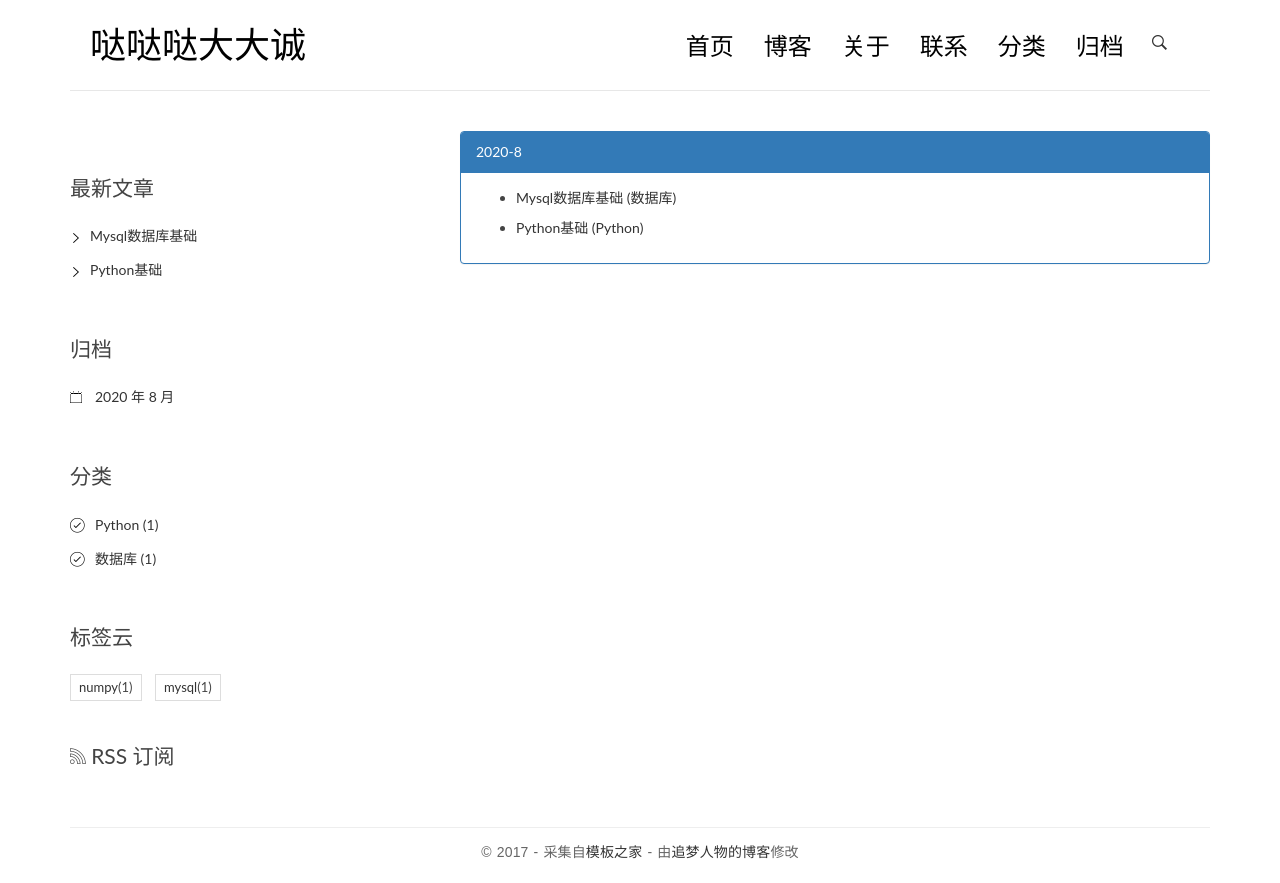
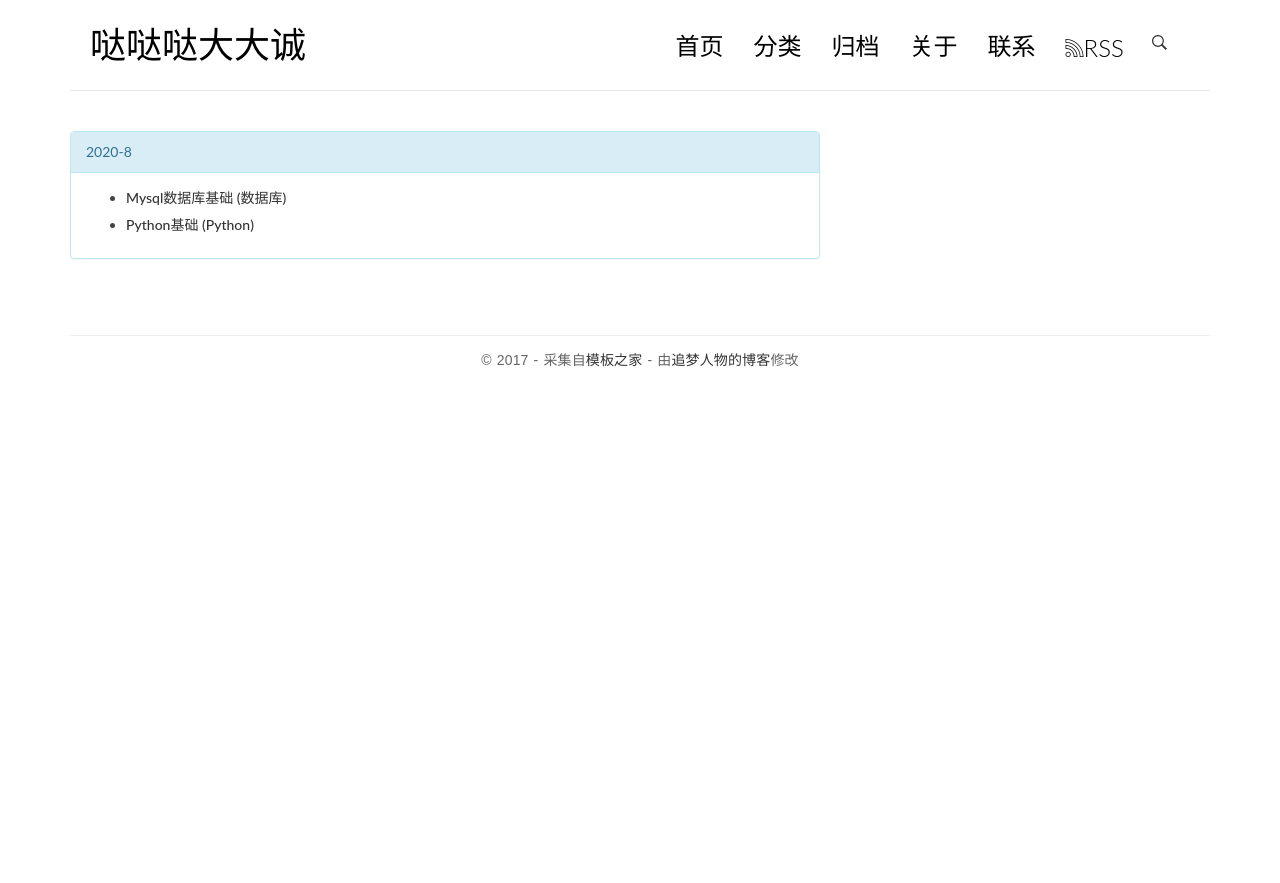
Before and after one commit to daacheng/cheng_blog, a Django app: page /show_archives/ in a window 1280 px wide. After the commit the page ends 367 px from the top, so only its background shows below. Run offline with Django 3.2, Linux system fonts and the light colour scheme; data comes from the database, SQL or seed files in the repository; some libraries are stand-ins or nearby versions.

Commit message:
页面调整 Signed-off-by: luzhicheng <luzhicheng@whbaihongsoft.com>

```diff
--- a/blog_app/views.py
+++ b/blog_app/views.py
@@ -132,7 +132,6 @@ def show_archives(request):
         post_list = Post.objects.filter(create_time__year=year,
                                         create_time__month=month)
         archives_info['{}-{}'.format(year, month)] = post_list
-    print(create_time_set)
     return render(request, 'blog_app/archives.html', context={'archives_info': archives_info})
 
 
--- a/templates/base.html
+++ b/templates/base.html
@@ -28,7 +28,6 @@
     <script src="{% static 'blog_app/js/bootstrap.min.js' %}"></script>
     <script src="{% static 'blog_app/js/pace.min.js' %}"></script>
     <script src="{% static 'blog_app/js/modernizr.custom.js' %}"></script>
-
     <style>
     .codehilite {
       padding: 0;
@@ -90,12 +89,16 @@
 
                     <div class="collapse navbar-collapse" id="bs-example-navbar-collapse-1">
                         <ul class="nav navbar-nav navbar-right">
-                            <li class="cl-effect-11"><a href="index.html" data-hover="首页">首页</a></li>
-                            <li class="cl-effect-11"><a href="full-width.html" data-hover="博客">博客</a></li>
+                            <li class="cl-effect-11"><a href="{% url 'blog_app:index' %}" data-hover="首页">首页</a></li>
+                            <li class="cl-effect-11"><a href="{% url 'blog_app:show_categorys' %}" data-hover="分类">分类</a></li>
+                            <li class="cl-effect-11"><a href="{% url 'blog_app:show_archives' %}" data-hover="归档">归档</a></li>
                             <li class="cl-effect-11"><a href="about.html" data-hover="关于">关于</a></li>
                             <li class="cl-effect-11"><a href="contact.html" data-hover="联系">联系</a></li>
-                            <li class="cl-effect-11"><a href="{% url 'blog_app:show_categorys' %}" data-hover="分类">分类</a></li>
-                            <li class="cl-effect-11"><a href="{% url 'blog_app:show_archives' %}" data-hover="归档">归档</a></li>
+                            <li class="cl-effect-11">
+                                <a href="{% url 'blog_app:rss' %}">
+                                    <span class="ion-social-rss-outline"></span>RSS
+                                </a>
+                            </li>
                         </ul>
                     </div><!-- /.navbar-collapse -->
                 </nav>
@@ -116,23 +119,24 @@
 <div class="content-body">
     <div class="container">
         <div class="row">
+            <main class="col-md-8">
+                {% block main %}
+                {% endblock main %}
+            </main>
+
             <aside class="col-md-4">
                 {% block toc %}
                 {% endblock toc %}
 
-                {% show_recent_posts %}
-                {% show_archives %}
-                {% show_categories %}
-                {% show_tags %}
+<!--                {% show_recent_posts %}-->
+<!--                {% show_archives %}-->
+<!--                {% show_categories %}-->
+<!--                {% show_tags %}-->
 
-                <div class="rss">
-                 <a href="{% url 'blog_app:rss' %}"><span class="ion-social-rss-outline"></span> RSS 订阅</a>
-                </div>
+<!--                <div class="rss">-->
+<!--                 <a href="{% url 'blog_app:rss' %}"><span class="ion-social-rss-outline"></span> RSS 订阅</a>-->
+<!--                </div>-->
             </aside>
-            <main class="col-md-8">
-                {% block main %}
-                {% endblock main %}
-            </main>
 
         </div>
     </div>
--- a/templates/blog_app/archives.html
+++ b/templates/blog_app/archives.html
@@ -2,12 +2,16 @@
 
 {% block main %}
     {% for create_time, posts in archives_info.items %}
-        <div class="panel panel-primary">
+        <div class="panel panel-info">
             <div class="panel-heading">{{ create_time }}</div>
             <div class="panel-body">
                 {% for post in posts %}
                 <ul>
-                    <li class="mt-3"><a href="{{ post.get_absolute_url }}">{{ post.title }}  ({{ post.category.name }})</a></li>
+                    <li>
+                        <a href="{{ post.get_absolute_url }}">
+                            <h5>{{ post.title }}  ({{ post.category.name }})</h5>
+                        </a>
+                    </li>
                 </ul>
                 {% empty %}
                 未发表文章
--- a/templates/blog_app/categorys.html
+++ b/templates/blog_app/categorys.html
@@ -5,7 +5,7 @@
         <ul class="list-group">
             <li class="list-group-item list-group-item-info">
                 <span class="badge">{{ category.num_posts }}</span>
-                <a href="{% url 'blog_app:category' category.pk %}">{{ category.name }}</a>
+                <a class="btn btn-success btn-lg" href="{% url 'blog_app:category' category.pk %}">{{ category.name }}</a>
             </li>
         </ul>
     {% empty %}
```
